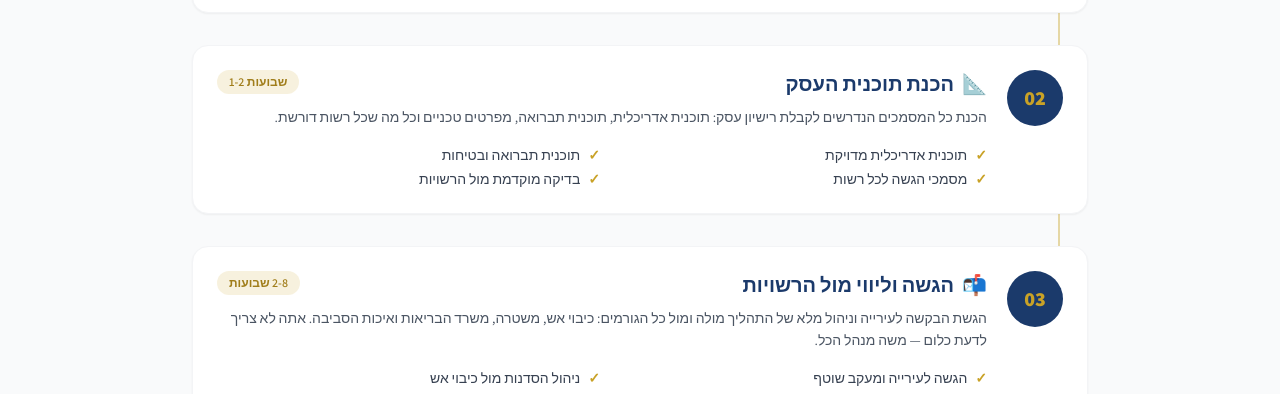
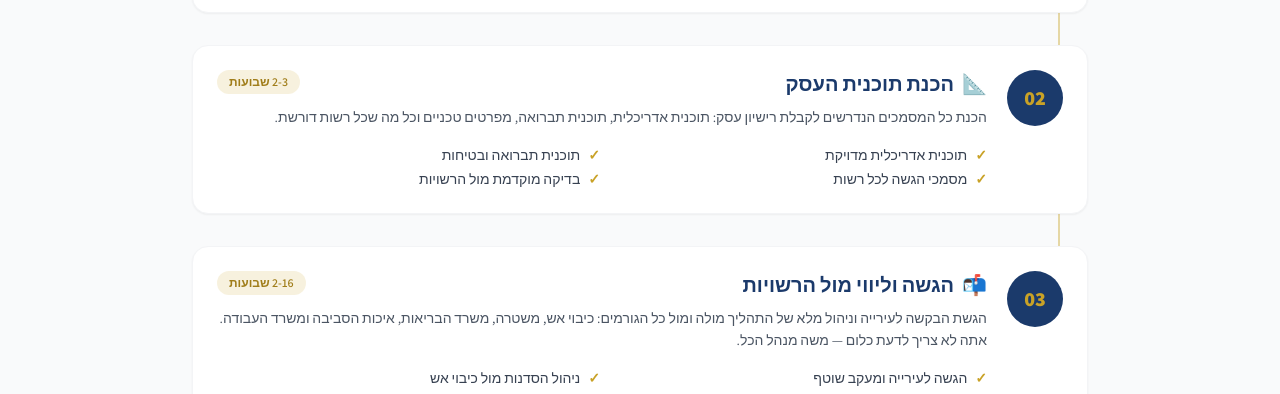
Before and after one commit to Alex-ge-ge/moshe-ventura, a Next.js app: page /process in a window 1280 px wide. Shown: the part 520-914 px from the top of the page. Built offline with nearby package versions, Linux system fonts and the light colour scheme.

Commit message:
Remove electricity authority, update timelines, add Ministry of Labor

```diff
--- a/src/app/page.tsx
+++ b/src/app/page.tsx
@@ -6,7 +6,6 @@ const authorities = [
   { icon: "👮", name: "משטרה" },
   { icon: "🏥", name: "משרד הבריאות" },
   { icon: "🌿", name: "איכות הסביבה" },
-  { icon: "⚡", name: "חשמל ותשתיות" },
 ];
 
 const businessTypes = [
--- a/src/app/process/page.tsx
+++ b/src/app/process/page.tsx
@@ -17,7 +17,7 @@ const steps = [
   {
     num: "02",
     title: "הכנת תוכנית העסק",
-    duration: "שבועות 1-2",
+    duration: "2-3 שבועות",
     icon: "📐",
     desc: "הכנת כל המסמכים הנדרשים לקבלת רישיון עסק: תוכנית אדריכלית, תוכנית תברואה, מפרטים טכניים וכל מה שכל רשות דורשת.",
     points: [
@@ -30,9 +30,9 @@ const steps = [
   {
     num: "03",
     title: "הגשה וליווי מול הרשויות",
-    duration: "2-8 שבועות",
+    duration: "2-16 שבועות",
     icon: "📬",
-    desc: "הגשת הבקשה לעירייה וניהול מלא של התהליך מולה ומול כל הגורמים: כיבוי אש, משטרה, משרד הבריאות ואיכות הסביבה. אתה לא צריך לדעת כלום — משה מנהל הכל.",
+    desc: "הגשת הבקשה לעירייה וניהול מלא של התהליך מולה ומול כל הגורמים: כיבוי אש, משטרה, משרד הבריאות, איכות הסביבה ומשרד העבודה. אתה לא צריך לדעת כלום — משה מנהל הכל.",
     points: [
       "הגשה לעירייה ומעקב שוטף",
       "ניהול הסדנות מול כיבוי אש",
```
